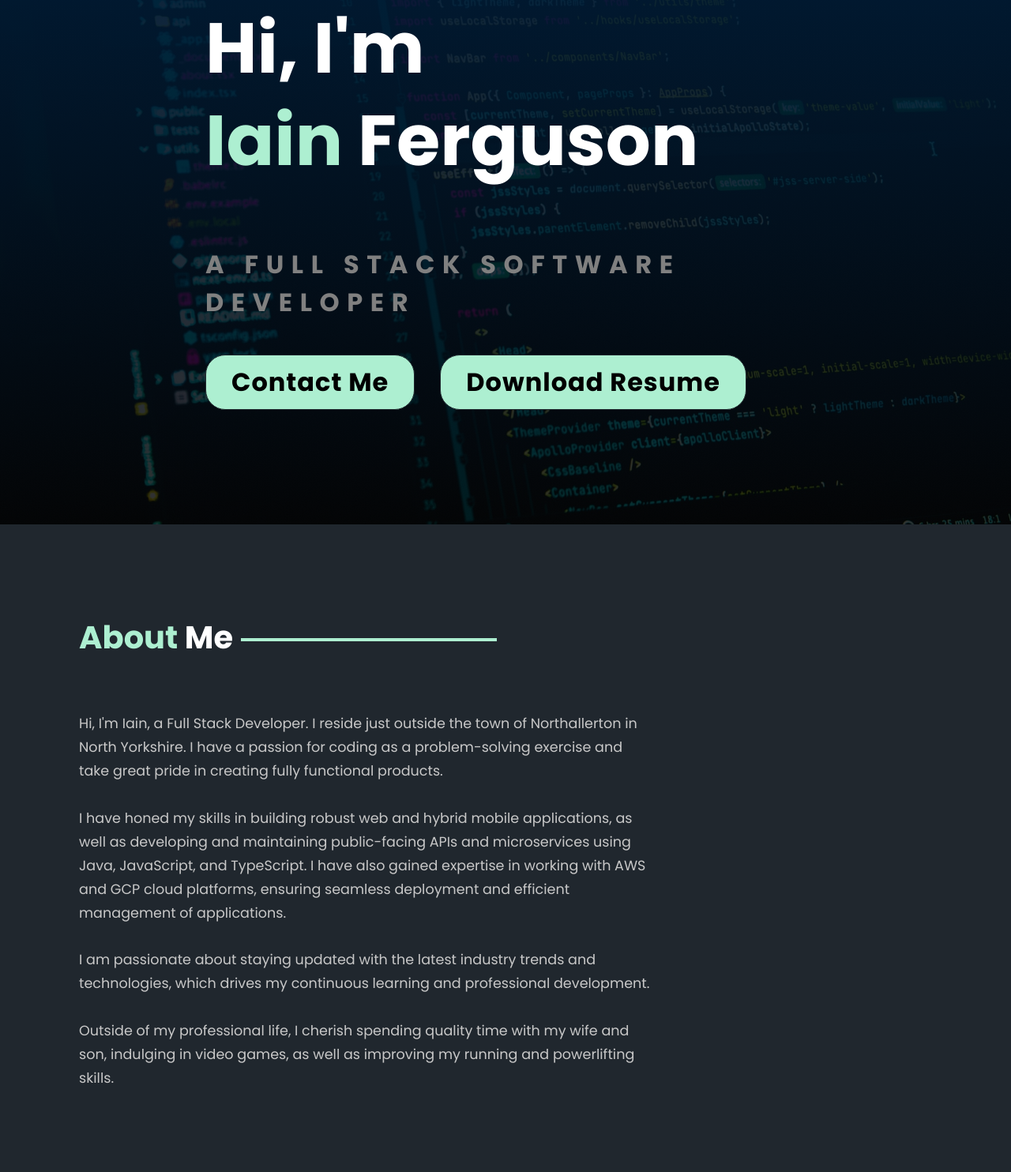
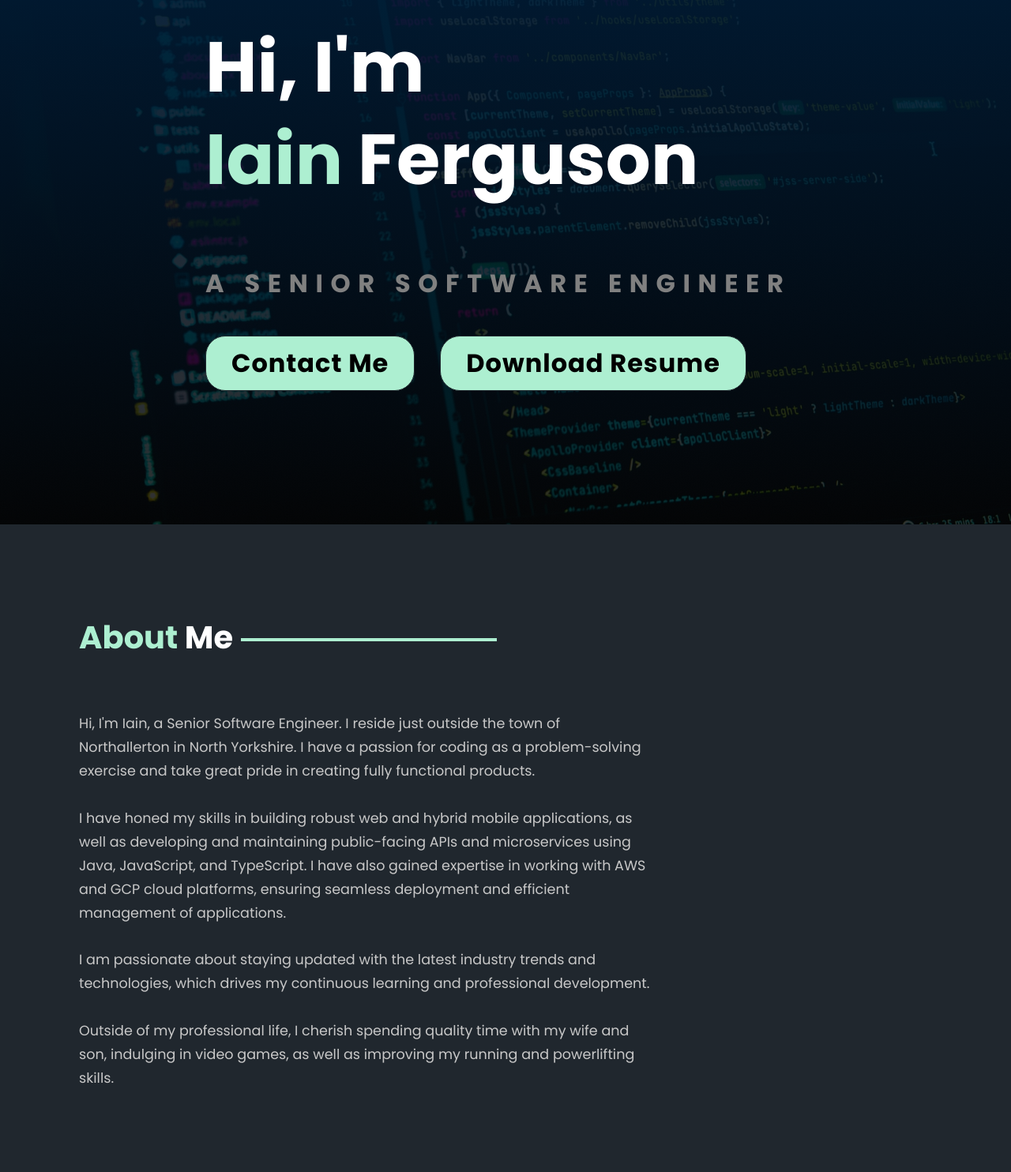
Before and after one commit to DurandalOne/portfolio, a plain HTML site: page index.html in a window 1280 px wide. Shown: the part 256-1740 px from the top of the page at 79% size. Drawn offline with Linux system fonts and the light colour scheme.

Commit message:
Updated work titile

```diff
--- a/index.html
+++ b/index.html
@@ -34,7 +34,7 @@
       <div class="left-col">
         <h1>Hi, I'm<br>
         <span>Iain </span>Ferguson</h1>
-        <p class="subhead">A full stack software developer</p>
+        <p class="subhead">A senior software engineer</p>
         <div class="hero-cta">
           <a href="#contactMe" class="primary-cta">Contact Me</a>
           <a href="/files/Iain_Ferguson_CV.pdf" class="primary-cta">Download Resume</a>
@@ -47,7 +47,7 @@
     <section class="about-me" id="aboutMe">
       <div class="container">
         <h1><span>About</span> Me</h1>
-        <p>Hi, I'm Iain, a Full Stack Developer. I reside just outside the town of Northallerton in North Yorkshire. I have a passion for coding as a problem-solving exercise and take great pride in creating fully functional products.
+        <p>Hi, I'm Iain, a Senior Software Engineer. I reside just outside the town of Northallerton in North Yorkshire. I have a passion for coding as a problem-solving exercise and take great pride in creating fully functional products.
         <br>
         <br>
         I have honed my skills in building robust web and hybrid mobile applications, as well as developing and maintaining public-facing APIs and microservices using Java, JavaScript, and TypeScript. I have also gained expertise in working with AWS and GCP cloud platforms, ensuring seamless deployment and efficient management of applications.
```
